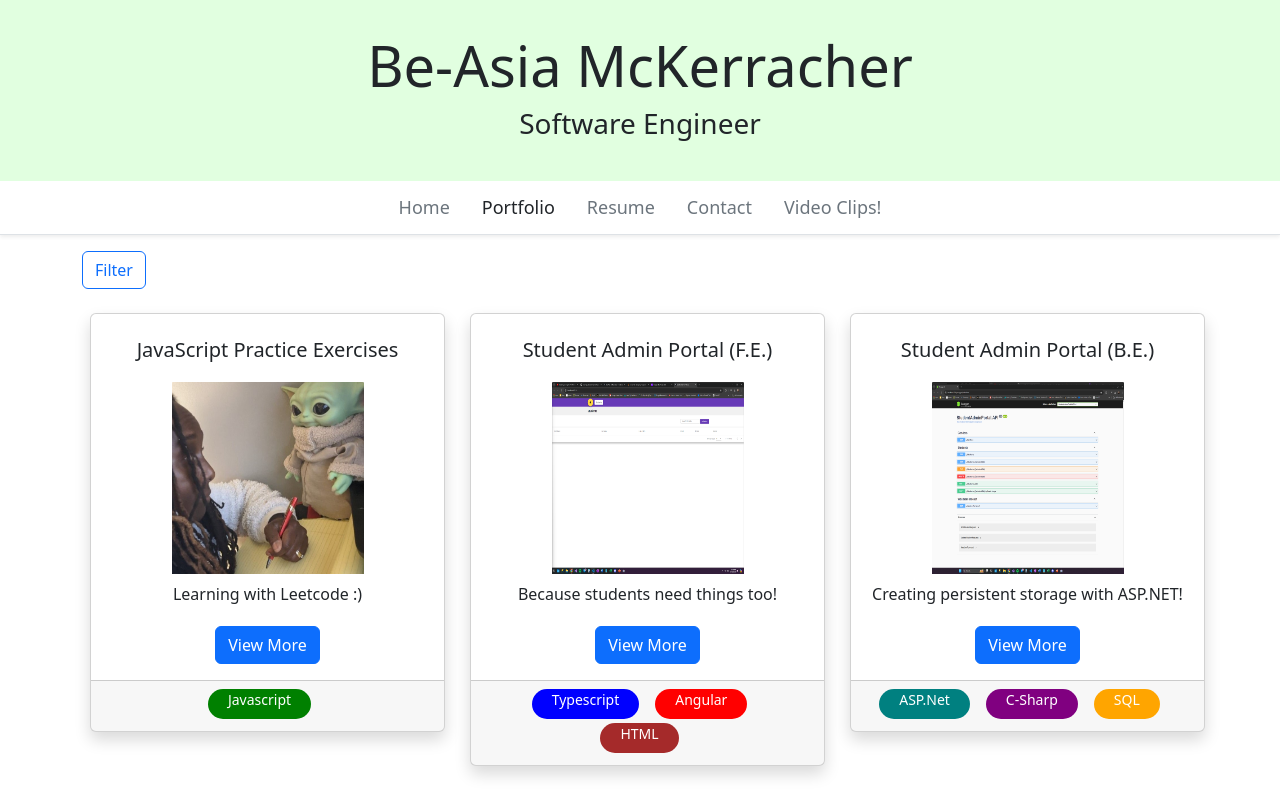
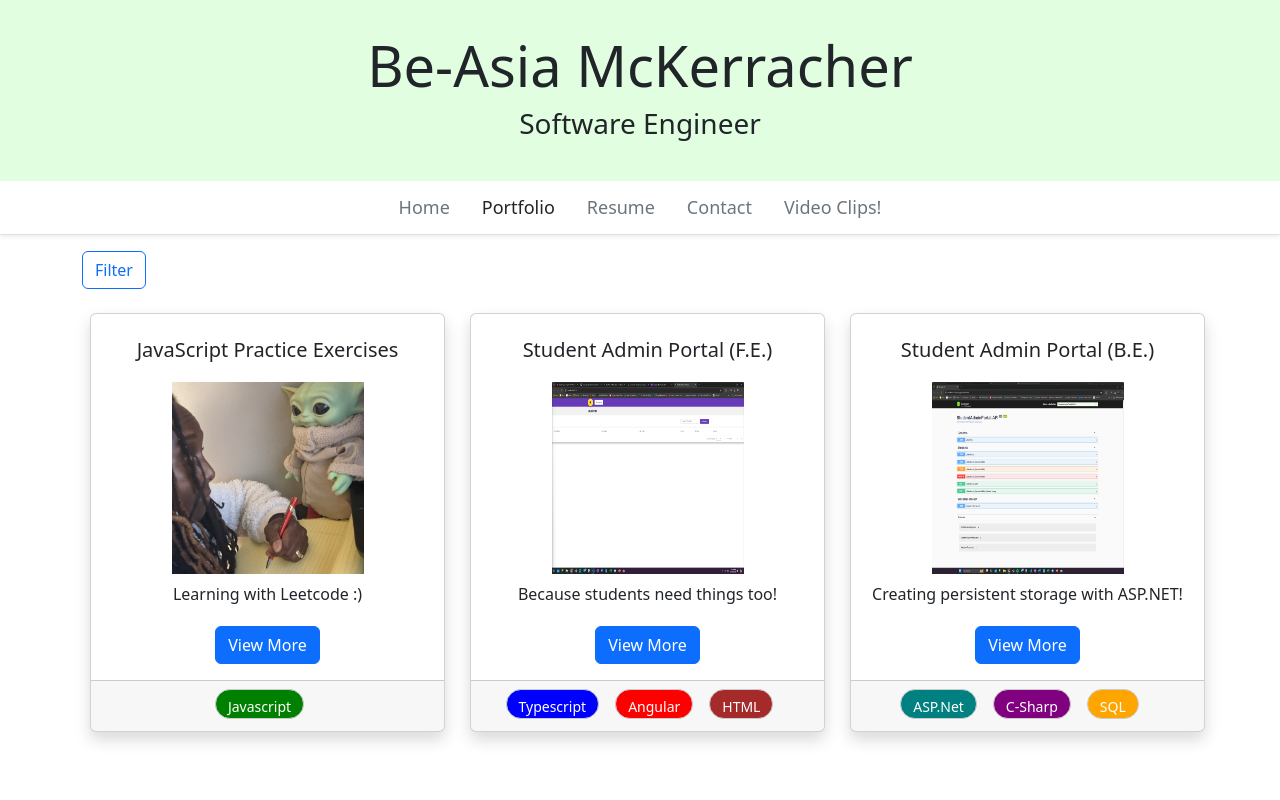
Before and after one commit to amerigirl/AngularPortfolioWebsite, an Angular app: page /portfolio in a window 1280 px wide. Built offline with nearby package versions, Linux system fonts and the light colour scheme.

Commit message:
cleaned up a bit of code

```diff
--- a/src/app/project-card/project-card.component.css
+++ b/src/app/project-card/project-card.component.css
@@ -0,0 +1,11 @@
+
+.tag-container {
+  display: inline-block; /* Ensures tags appear in a line */
+}
+
+.tag {
+  display: inline-block;
+  padding: 6px 12px;
+  border: 1px solid #ccc; /* Adds a border for outline effect */
+  border-radius: 20px; /* Optional: Adds rounded corners */
+}
--- a/src/app/project-card/project-card.component.html
+++ b/src/app/project-card/project-card.component.html
@@ -11,7 +11,7 @@
 
   <div class="div card-footer">
     <div class="d-flex flex-wrap justify-content-center">
-      <div *ngFor="let tag of Project.tags">
+      <div *ngFor="let tag of Project.tags" class="class-container">
         <!--remember how to deal with arrays in html-->
         <div class="tag me-3 mb-1" [style.background-color]="tag.color">
           {{ tag }}
```
